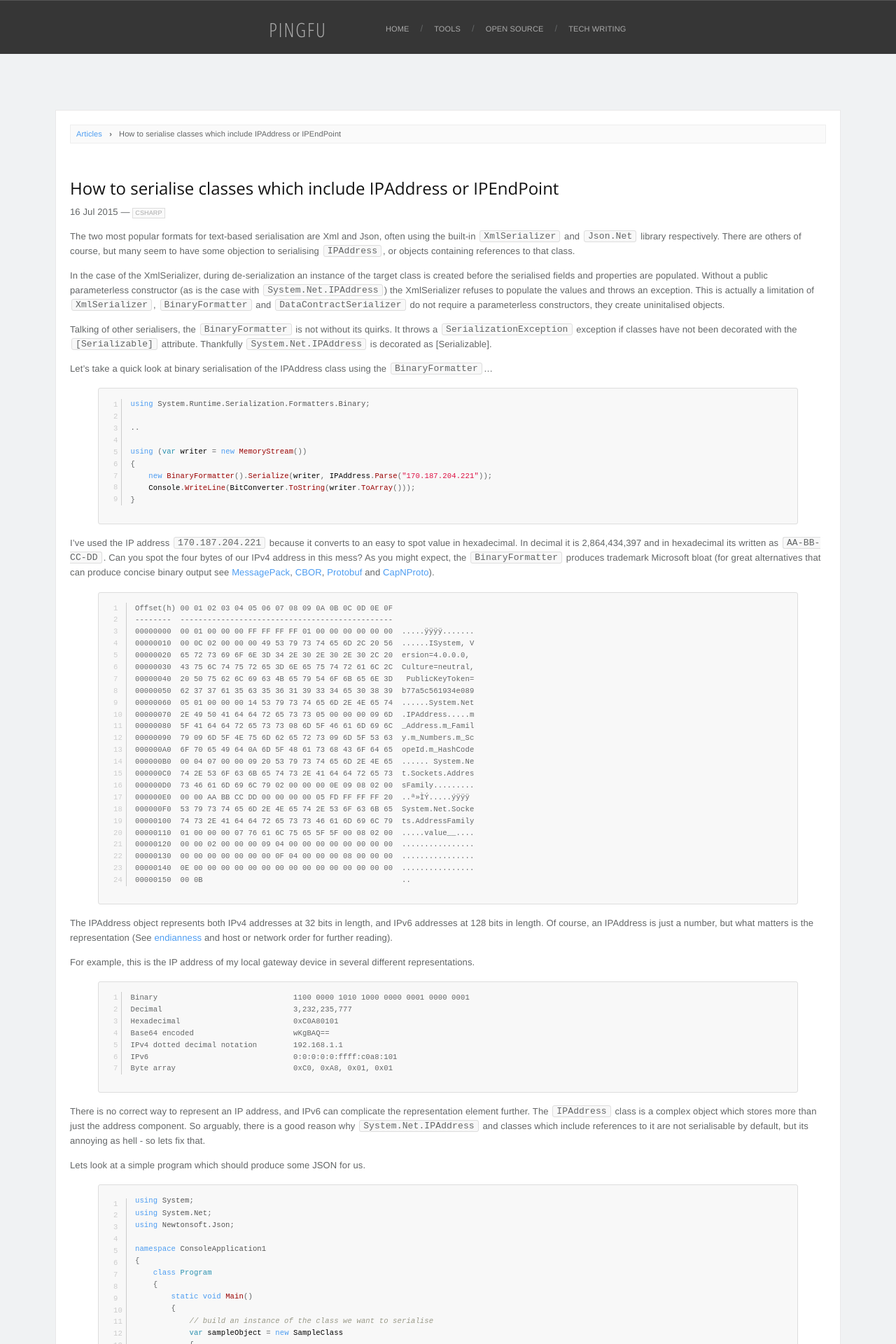
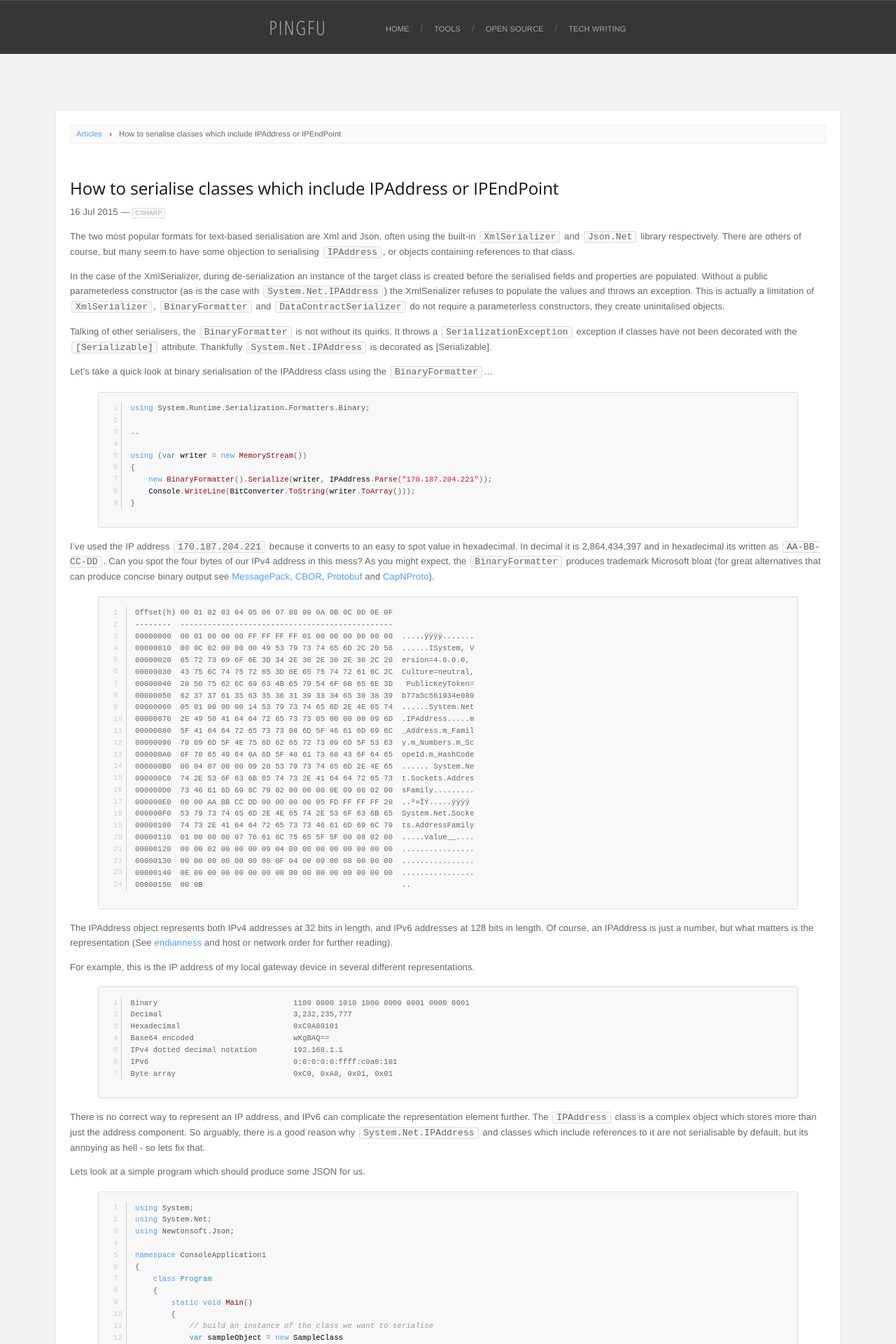
Before and after one commit to pingfu/pingfu.github.io, a Jekyll site: the page built from _posts/2015-07-16-how-to-serialise-ipaddress-ipendpoint.markdown, in a window 1280 px wide. Shown: the top 1920 px of the page at 70% size. Built offline with Jekyll 4.4.1, drawn with Linux system fonts in a browser that asks for light colours; nearby versions of some CDN libraries; comment, search, counter and statistics services are not loaded.

Commit message:
vertical-align making a mess of things

```diff
--- a/css/main.css
+++ b/css/main.css
@@ -1,5 +1,5 @@
 /*RESET*/
-html, body, div, span, applet, object, iframe, h1, h2, h3, h4, h5, h6, p, blockquote, pre, a, abbr, acronym, address, big, cite, code, del, dfn, em, font, img, ins, kbd, q, s, samp, small, strike, strong, sub, sup, tt, var, b, u, i, center, dl, dt, dd, ol, ul, li, fieldset, form, label, legend, table, caption, tbody, tfoot, thead, tr, th, td {margin:0; padding:0; border:0; outline:0; font-size:100%; vertical-align:middle; background:transparent;} body {line-height: 1;}ol, ul{list-style:none;} blockquote, q{quotes:none;} blockquote:before, blockquote:after, q:before, q:after{content:'';content:none;} :focus{outline:0;} ins{text-decoration:none;} del{text-decoration:line-through;} table{border-collapse:collapse; border-spacing:0;}
+html, body, div, span, applet, object, iframe, h1, h2, h3, h4, h5, h6, p, blockquote, pre, a, abbr, acronym, address, big, cite, code, del, dfn, em, font, img, ins, kbd, q, s, samp, small, strike, strong, sub, sup, tt, var, b, u, i, center, dl, dt, dd, ol, ul, li, fieldset, form, label, legend, table, caption, tbody, tfoot, thead, tr, th, td {margin:0; padding:0; border:0; outline:0; font-size:100%; background:transparent;} body {line-height: 1;}ol, ul{list-style:none;} blockquote, q{quotes:none;} blockquote:before, blockquote:after, q:before, q:after{content:'';content:none;} :focus{outline:0;} ins{text-decoration:none;} del{text-decoration:line-through;} table{border-collapse:collapse; border-spacing:0;}
 
 /*MAIN*/
 body {
```
